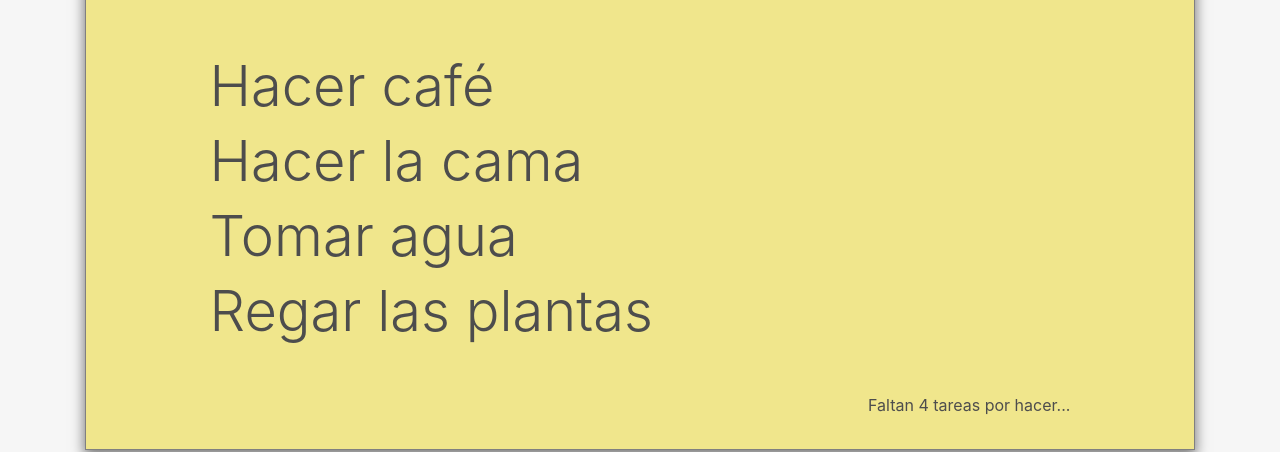
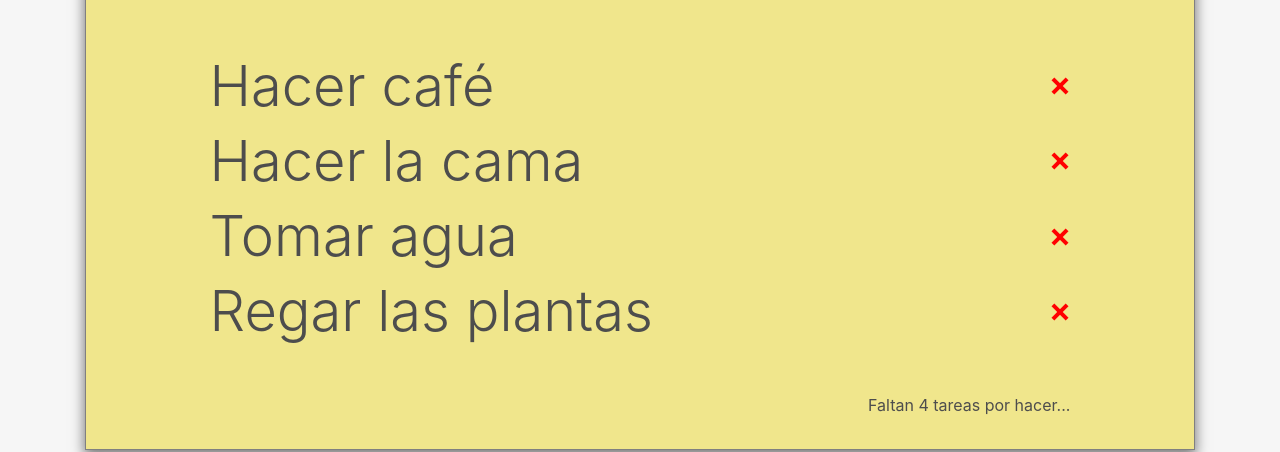
Before and after one commit to ernestomedinam/todo-list-4geeks, a React app: page / in a window 1280 px wide. Shown: the part 289-741 px from the top of the page. Built offline with nearby package versions, Linux system fonts and the light colour scheme.

Commit message:
agregado botón x para borrar tarea, html span tag, css after and before.

```diff
--- a/src/js/component/home.js
+++ b/src/js/component/home.js
@@ -55,6 +55,7 @@ class Home extends React.Component {
 									key={index}
 									className="list-item display-4 my-2 mx-0">
 									{value}
+									<span className="delete-button" />
 								</li>
 							);
 						})}
--- a/src/styles/index.scss
+++ b/src/styles/index.scss
@@ -47,7 +47,36 @@ body {
         width: 80%;
         list-style: none;
         .list-item {
+            width: 100%;
             text-decoration: none;
+            display: flex;
+            justify-content: space-between;
+
+            .delete-button {
+                // visibility: hidden;
+                color: white;
+                display: flex;
+                justify-content: center;
+                align-items: center;
+                align-self: center;
+                width: 20px;
+                height: 20px;
+                border-radius: 2px;
+                &::before, &::after {
+                    content: " ";
+                    // display: inline-block;
+                    position: absolute;
+                    height: 20px;
+                    width: 4px;
+                    background-color: red;
+                }
+                &::before {
+                    transform: rotate(45deg);
+                }
+                &::after {
+                    transform: rotate(-45deg);
+                }
+            }
         }
     }
 
```
